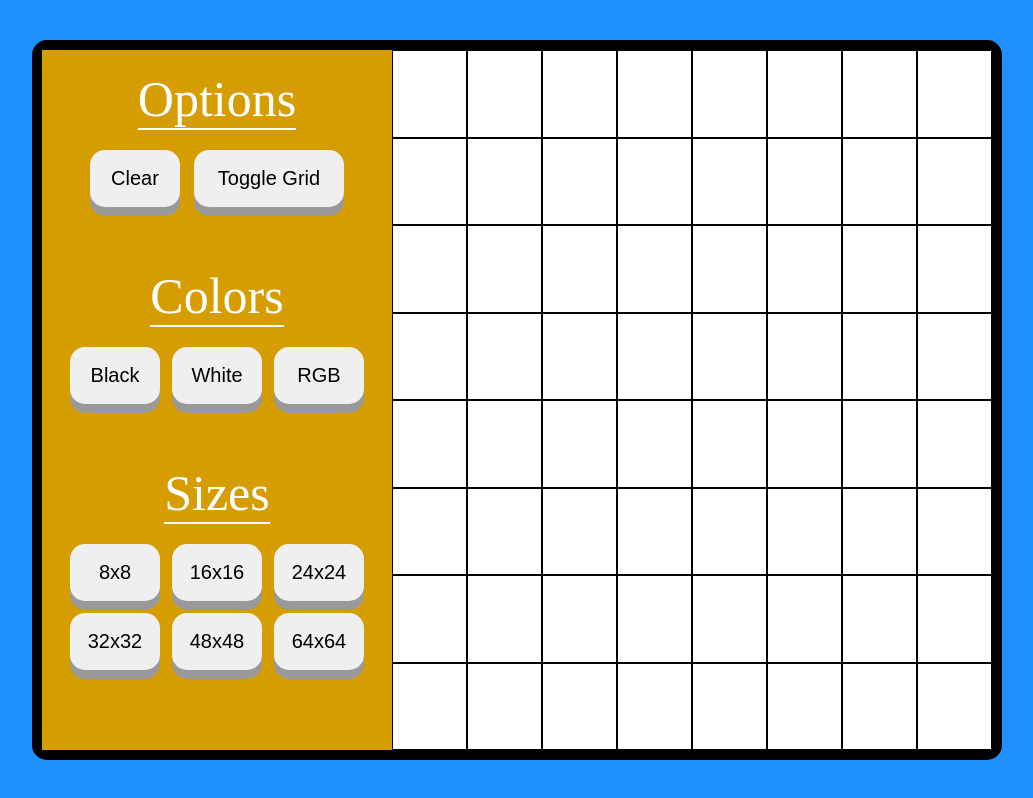
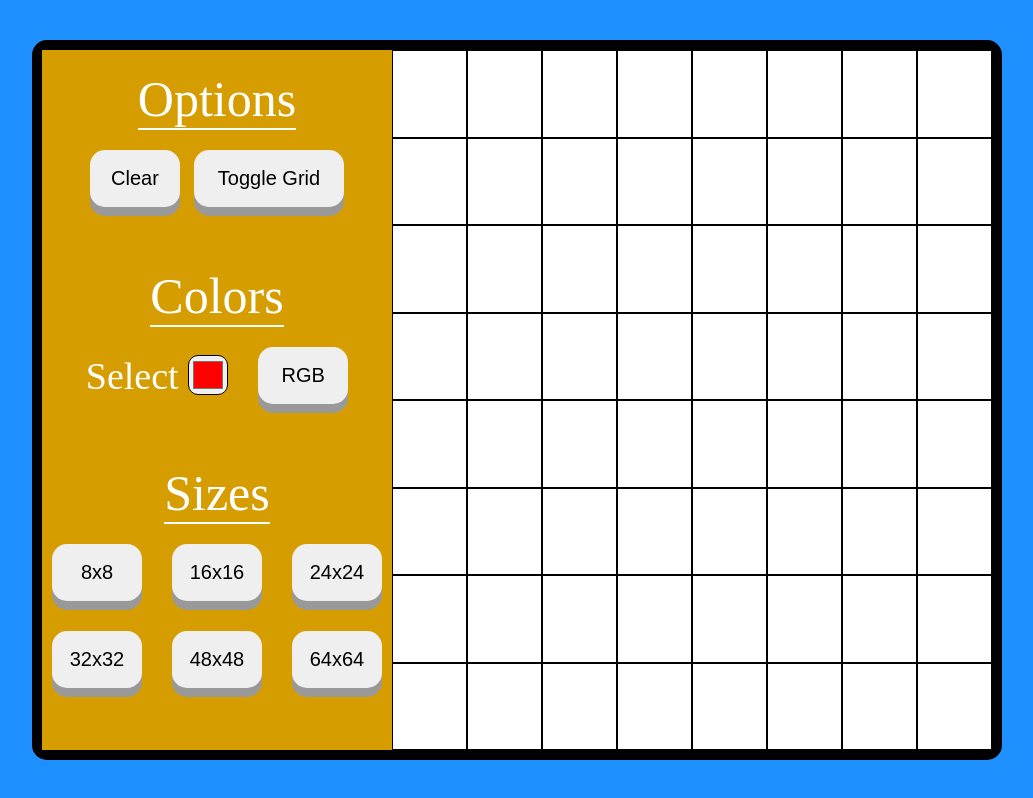
Before and after one commit to LeonardoLima01/odin-etch-a-sketch, a plain HTML site: page index.html in a window 1280 px wide. Shown: the whole page, without its empty margins (123-1156 px from the left). Drawn offline with Linux system fonts and the light colour scheme.

Commit message:
Add color picker button

```diff
--- a/index.html
+++ b/index.html
@@ -18,8 +18,10 @@
                 </div>
                 <div id="colors_title">Colors</div>
                 <div id="btns">
-                    <button>Black</button>
-                    <button>White</button>
+                    <form action="index.html">
+                        <label for="color_picker" id="select">Select </label>
+                        <input type="color" name="color_picker" id="color_picker" value="#ff0000">
+                    </form>
                     <button>RGB</button>
                 </div>
 
--- a/script.js
+++ b/script.js
@@ -116,6 +116,15 @@ const toggleGrid = () =>{
     })
 }
 
+const colorPicker = () =>{
+    colorPickerButton = document.querySelector('#color_picker')
+
+    colorPickerButton.addEventListener('input', (i) =>{
+        color = i.target.value
+    })
+}
+
+colorPicker();
 changeGridSize();
 getColor();
 clear();
--- a/style.css
+++ b/style.css
@@ -83,9 +83,22 @@ button:active{
     gap: 12px;
     flex-wrap: wrap;
     justify-content: center;
+    align-items: center;
+    gap: 30px;
 }
 
 #toggle{
     width: 150px;
     margin-left: 10px;
 }
+
+#color_picker{
+    width: 40px;
+    height: 40px;
+    border-radius: 10px;
+}
+
+#select{
+    font-size: 38px;
+    color: rgb(255, 255, 255);
+}
```
